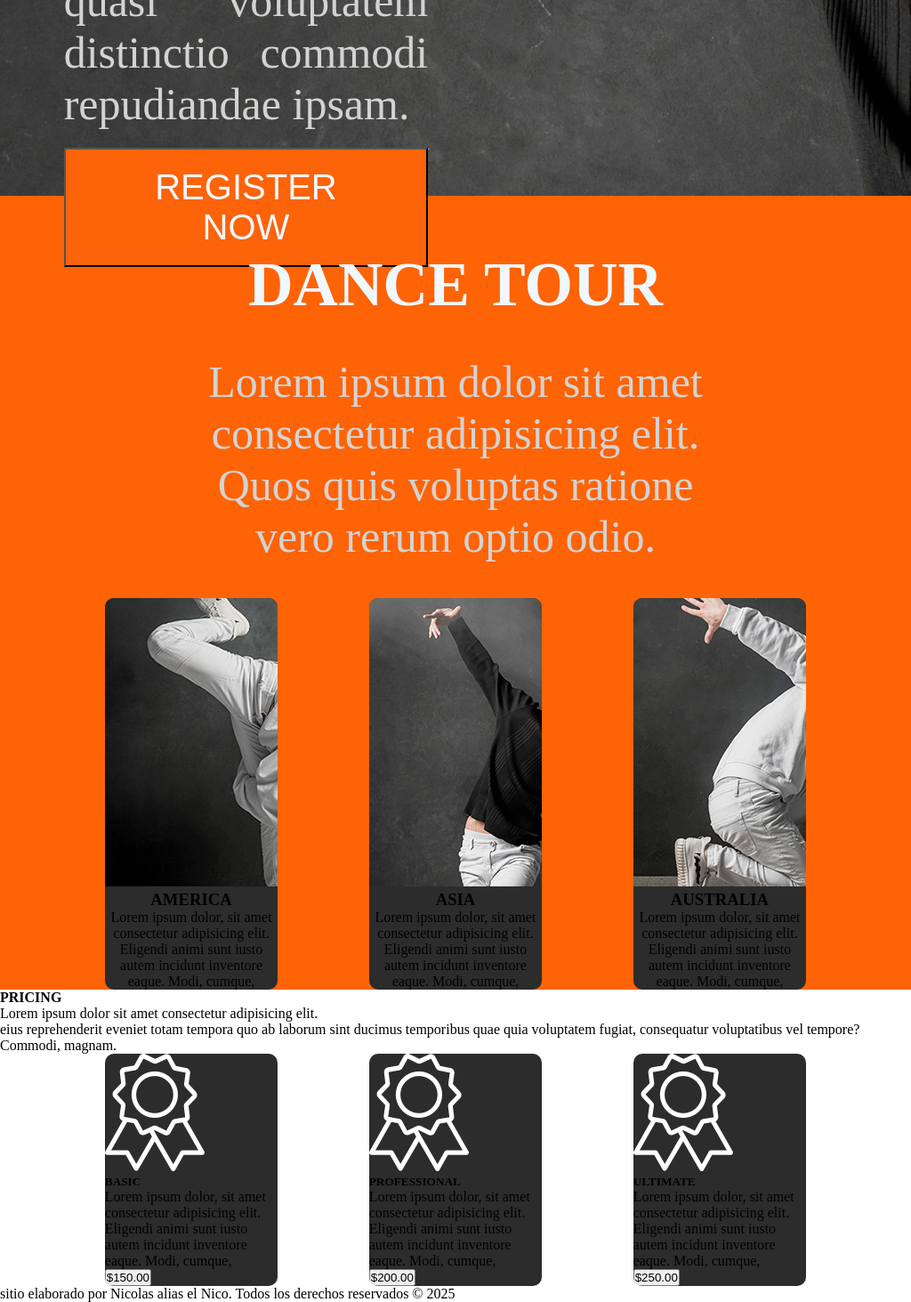
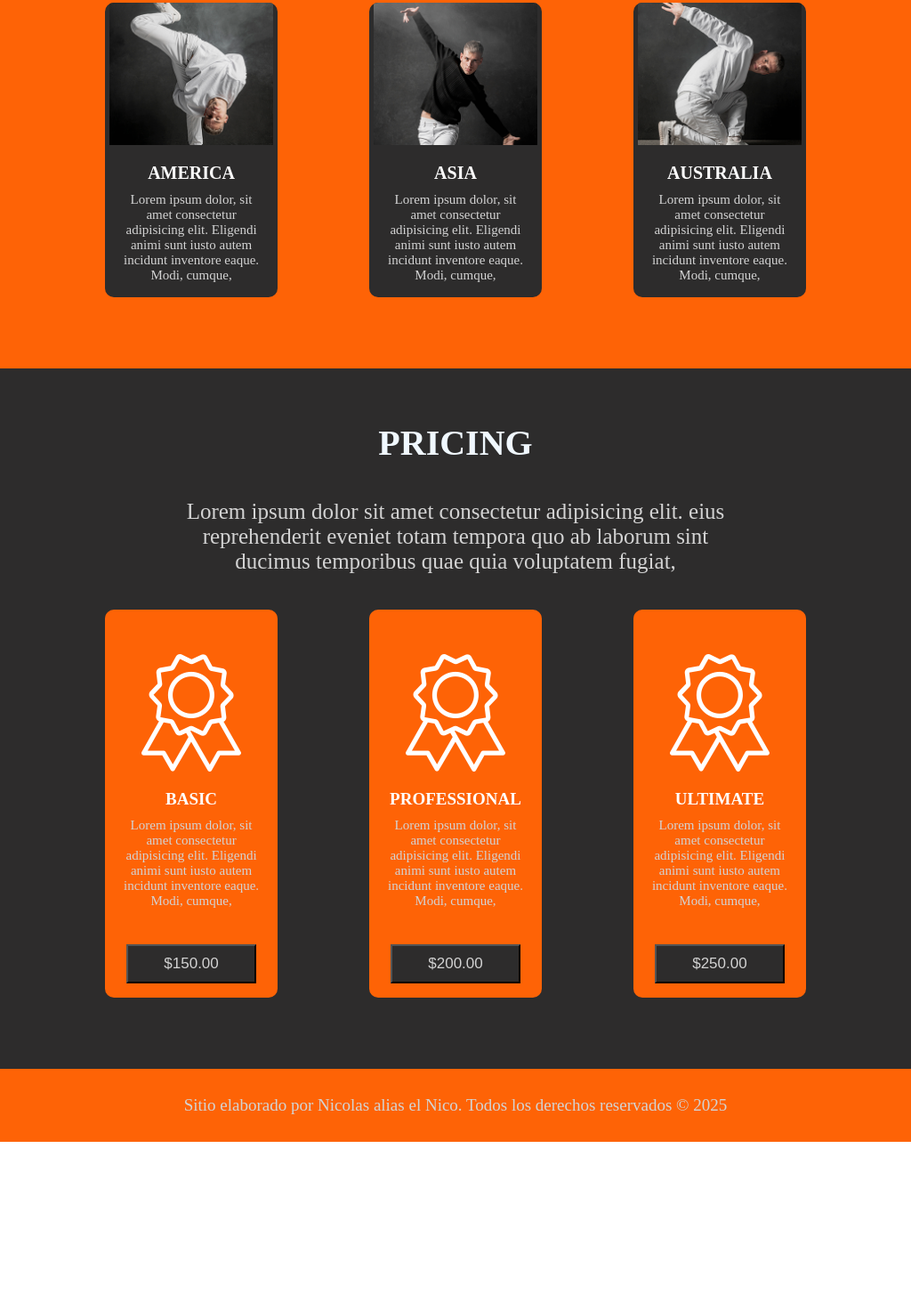
Before and after one commit to render135/Musicology, a plain HTML site: page index.html in a window 1024 px wide. Shown: the part 834-2297 px from the top of the page at 89% size. After the commit the page ends 2117 px from the top, so only its background shows below. Drawn offline with Linux system fonts and the light colour scheme.

Commit message:
css terminado

```diff
--- a/index.html
+++ b/index.html
@@ -76,11 +76,11 @@
             PRICING
         </h4>
         <p class="p4">
-            Lorem ipsum dolor sit amet consectetur adipisicing elit. <br> eius reprehenderit eveniet totam tempora quo ab laborum sint ducimus temporibus quae quia voluptatem fugiat, consequatur voluptatibus vel tempore? Commodi, magnam.
+            Lorem ipsum dolor sit amet consectetur adipisicing elit. eius reprehenderit eveniet totam tempora quo ab laborum sint ducimus temporibus quae quia voluptatem fugiat,
         </p>
         <div class="contenedor">
-            <div class="card">
-                <img src="assets/badge.png" alt="badge">
+            <div class="card2">
+                <img class="badge" src="assets/badge.png" alt="badge">
                 <div class="info">
                     <h5>
                         BASIC
@@ -94,8 +94,8 @@
                 </div>
             </div>
 
-            <div class="card">
-                <img src="assets/badge.png" alt="badge">
+            <div class="card2">
+                <img class="badge" src="assets/badge.png" alt="badge">
                 <div class="info">
                     <h5>
                         PROFESSIONAL
@@ -109,8 +109,8 @@
                 </div>
             </div>
 
-            <div class="card">
-                <img src="assets/badge.png" alt="badge">
+            <div class="card2">
+                <img class="badge" src="assets/badge.png" alt="badge">
                 <div class="info">
                     <h5>
                         ULTIMATE
@@ -127,7 +127,7 @@
     </section>
 
     <footer>
-        sitio elaborado por Nicolas alias el Nico. Todos los derechos reservados &copy; 2025
+        Sitio elaborado por Nicolas alias el Nico. Todos los derechos reservados &copy; 2025
     </footer>
 </body>
 </html>
--- a/styles.css
+++ b/styles.css
@@ -22,6 +22,7 @@ header{
 
 .search{
     width: 2%;
+    cursor: pointer;
 }
 
 .section1{
@@ -55,6 +56,12 @@ h1{
     background-color: #fd6309;
     padding: 20px 50px 20px 50px;
     margin-top: 20px;
+    transition: transform 0.2s ease;
+}
+
+.b1:hover{
+    transform: translateY(-3px);
+    cursor: pointer;
 }
 
 .section2{
@@ -63,14 +70,14 @@ h1{
 }
 
 h2{
-    font-size: 70px;
+    font-size: 60px;
     color: aliceblue;
     padding-bottom: 40px;
     padding-top: 60px;
 }
 
 .p2{
-    font-size: 50px;
+    font-size: 30px;
     color: lightgray;
     width: 60%;
     margin: 0px 20% 0px 20%;
@@ -82,6 +89,7 @@ h2{
     gap: 10%;
     justify-content: center;
     flex-wrap: wrap;
+    padding-bottom: 80px;
 }
 
 .card{
@@ -89,4 +97,264 @@ h2{
     width: 19%;
     border-radius: 10px;
     overflow: hidden;
+    transition: transform 0.3s ease;
 }
+
+.card:hover{
+    transform: translateY(-5px);
+}
+
+.card img{
+    width: auto;
+    height: 35vh;
+    object-fit: cover;
+}
+
+.info{
+    padding: 16px;
+}
+
+.info h3{
+    font-size: 25px;
+    color: white;
+    text-transform: uppercase;
+}
+
+.p3{
+    color: lightgray;
+    padding-top: 10px;
+}
+
+.section3{
+    background-color: #2d2c2c;
+    text-align: center;
+}
+
+h4{
+    font-size: 60px;
+    color: aliceblue;
+    padding-bottom: 40px;
+    padding-top: 60px;
+}
+
+.p4{
+    font-size: 30px;
+    color: lightgray;
+    width: 60%;
+    margin: 0px 20% 0px 20%;
+    padding-bottom: 40px;
+}
+
+.card2{
+    background-color: #fe6306;
+    width: 19%;
+    border-radius: 10px;
+    overflow: hidden;
+    transition: transform 0.3s ease;
+}
+
+.card2:hover{
+    transform: translateY(-5px);
+}
+
+.badge{
+    padding-top: 50px;
+}
+
+.info h5{
+    font-size: 25px;
+    color: white;
+    text-transform: uppercase;
+}
+
+.p5{
+    color: lightgray;
+    padding-top: 10px;
+    padding-bottom: 20px;
+}
+
+.b2{
+    background-color: #2d2c2c;
+    color: lightgray;
+    padding: 15px 110px 15px 110px;
+    margin-top: 20px;
+    transition: transform 0.2s ease;
+    font-size: 20px;
+}
+
+.b2:hover{
+    transform: translateY(-3px);
+    cursor: pointer;
+}
+
+footer{
+    text-align: center;
+    color: lightgray;
+    background-color: #fe6306;
+    font-size: 25px;
+    padding-top: 40px;
+    padding-bottom: 40px;
+}
+
+@media (min-width: 921px) and (max-width: 1279px){
+    .section1{
+        height: 60vh;
+        padding-bottom: 20px;
+    }
+
+    h1{
+    font-size: 60px;
+}
+
+.p1{
+    font-size: 20px;
+}
+
+.b1{
+    font-size: 20px;
+    padding: 13px 40px 13px 40px;
+    margin-top: 20px;
+}
+
+h2{
+    font-size: 40px;
+}
+
+.p2{
+    font-size: 25px;
+}
+
+.card img{
+    height: 20vh;
+}
+
+.info h3{
+    font-size: 20px;
+}
+
+.p3{
+    font-size: 15px;
+}
+
+h4{
+    font-size: 40px;
+}
+
+.p4{
+    font-size: 25px;
+}
+
+.info h5{
+    font-size: 19px;
+}
+
+.p5{
+    font-size: 15px;
+}
+
+.b2{
+    padding: 10px 40px 10px 40px;
+    font-size: 17px;
+}
+
+footer{
+    font-size: 19px;
+    padding-top: 30px;
+    padding-bottom: 30px;
+}
+}
+
+@media (min-width: 769px) and (max-width: 920px){
+    .section1{
+        height: 52vh;
+    }
+
+    h1{
+        font-size: 50px;
+    }
+
+    .p1{
+        font-size: 18px;
+    }
+
+    .b1{
+    font-size: 15px;
+    padding: 8px 25px 8px 25px;
+    margin-top: 15px;
+}
+
+h2{
+    font-size: 35px;
+}
+
+.p2{
+    font-size: 20px;
+}
+
+.card img{
+    height: 16vh;
+}
+
+.info h3{
+    font-size: 19px;
+}
+
+.p3{
+    font-size: 13px;
+}
+
+h4{
+    font-size: 35px;
+}
+
+.p4{
+    font-size: 20px;
+}
+
+.info h5{
+    font-size: 16px;
+}
+
+.p5{
+    font-size: 13px;
+}
+
+.b2{
+    padding: 10px 30px 10px 30px;
+    font-size: 15px;
+}
+
+footer{
+    font-size: 16px;
+    padding-top: 22px;
+    padding-bottom: 22px;
+}
+}
+
+@media (min-width: 481px) and (max-width: 768px){
+    .logo{
+    width: 10%;
+}
+
+.search{
+    width: 3%;
+}
+
+    .section1{
+        height: 36vh;
+    }
+
+     h1{
+        font-size: 35px;
+    }
+
+    .p1{
+        font-size: 14px;
+    }
+
+    .b1{
+    font-size: 10px;
+    padding: 5px 15px 5px 15px;
+    margin-top: 10px;
+}
+}
```
